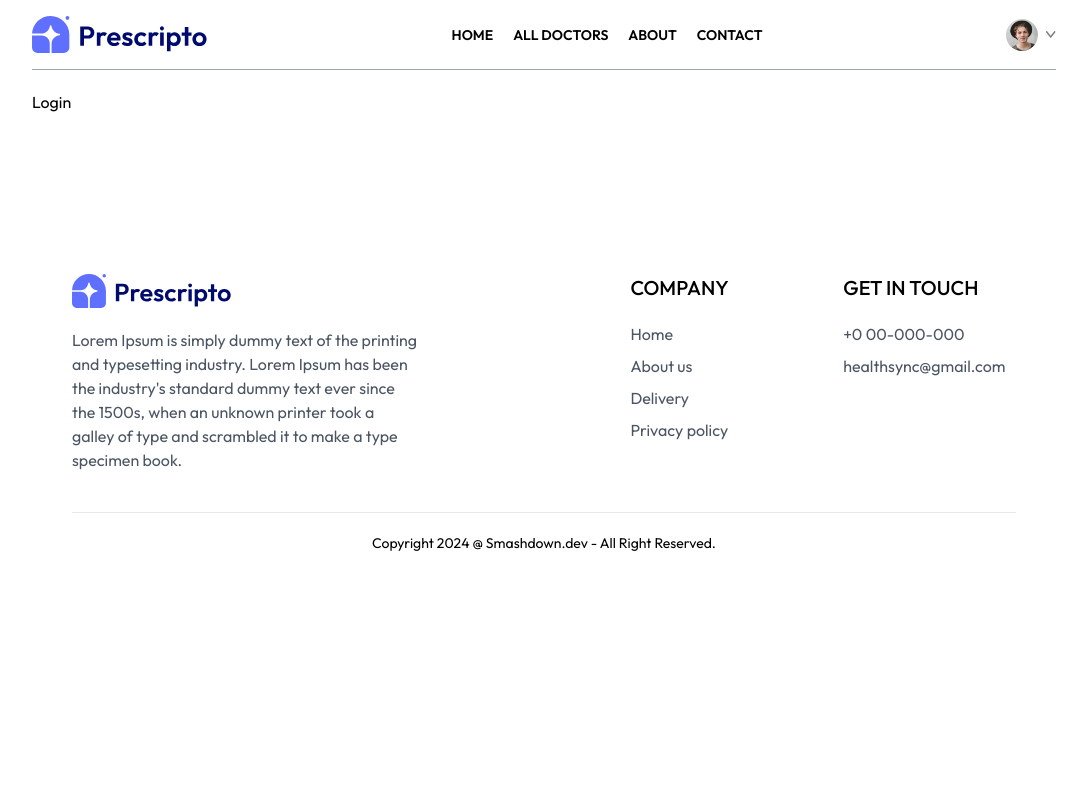
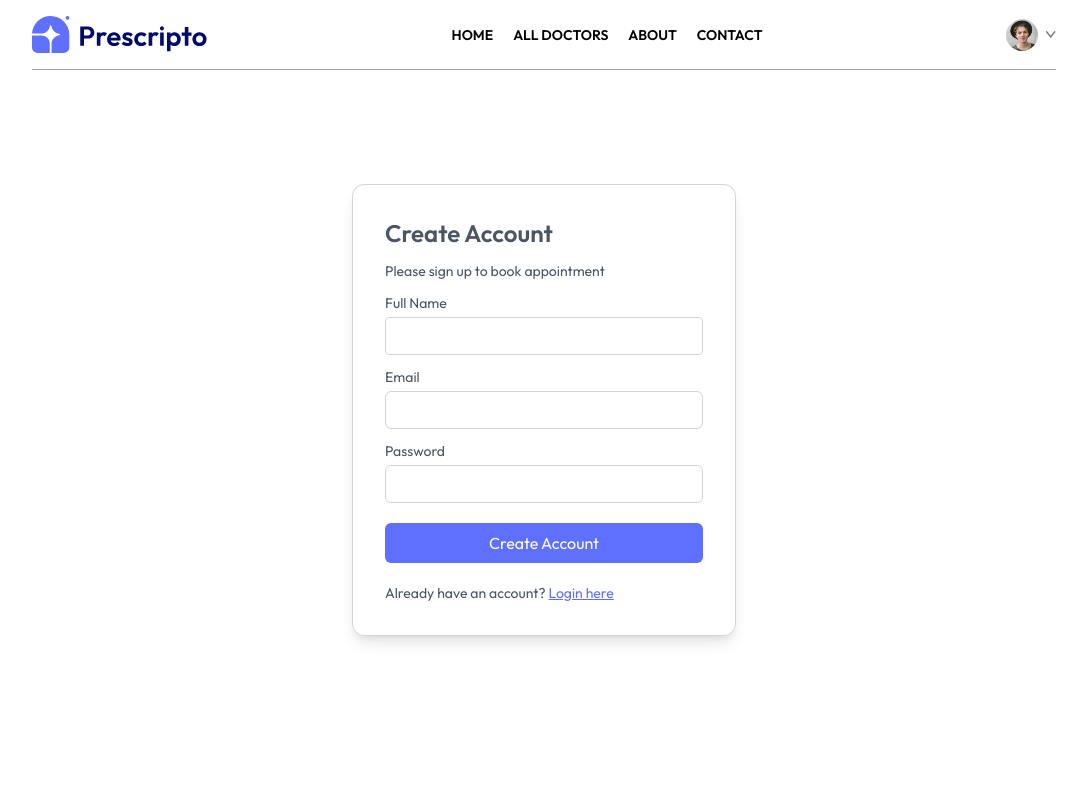
Before and after one commit to Hari-1005/HealthSync, a React (Vite) app in the folder frontend/: page /login in a window 1280 px wide. Shown: the top 800 px of the page, without its empty margins (96-1183 px from the left). Built offline with nearby package versions, Linux system fonts and the light colour scheme.

Commit message:
login page

```diff
--- a/frontend/src/pages/Login.jsx
+++ b/frontend/src/pages/Login.jsx
@@ -1,8 +1,39 @@
-import React from 'react'
+import React, { useState } from 'react'
 
 const Login = () => {
+  const [state, setState] = useState('Sign Up');
+  const [name, setName] = useState('');
+  const [email, setEmail] = useState('');
+  const [password, setPassword] = useState('');
+
+  const onSubmitHandler = async(event) => {
+    event.preventDefault()
+  }
   return (
-    <div>Login</div>
+    <form className='h-[80vh] flex items-center' onSubmit={onSubmitHandler}>
+      <div className='flex flex-col gap-3 border items-start border-zinc-300 min-w-96 m-auto rounded-xl p-8 text-sm text-gray-600 shadow-lg'>
+        <p className='text-2xl font-semibold'>{state === 'Sign Up' ? 'Create Account' : 'Login'}</p>
+        <p>Please {state === 'Sign Up' ? 'sign up' : 'login'} to book appointment</p>
+          {state === 'Sign Up' && <div className='w-full'>
+            <p>Full Name</p>
+            <input className='border border-zinc-300 w-full p-2 mt-1 rounded' value={name} onChange={(e)=>setName(e.target.value)} type="text" required/>
+          </div>}
+          <div className='w-full'>
+            <p>Email</p>
+            <input className='border border-zinc-300 w-full p-2 mt-1 rounded-md' value={email} onChange={(e)=>setEmail(e.target.value)} type="email" required/>
+          </div>
+          <div className='w-full'>
+            <p>Password</p>
+            <input className='border border-zinc-300 w-full p-2 mt-1 rounded-md' value={password} onChange={(e)=>setPassword(e.target.value)} type="password" required/>
+          </div>
+          <button className='bg-primary rounded-md w-full text-white py-2 my-2 text-base'>{state === 'Sign Up' ? 'Create Account' : 'Login'}</button>
+          {
+            state === 'Sign Up'
+            ? <p>Already have an account? <span onClick={()=>setState('Login')} className='text-primary underline cursor-pointer'>Login here</span></p>
+            : <p>Create an new account? <span onClick={()=>setState('Sign Up')} className='text-primary underline cursor-pointer'>Click here</span></p>
+          }
+      </div>
+    </form>
   )
 }
 
```
